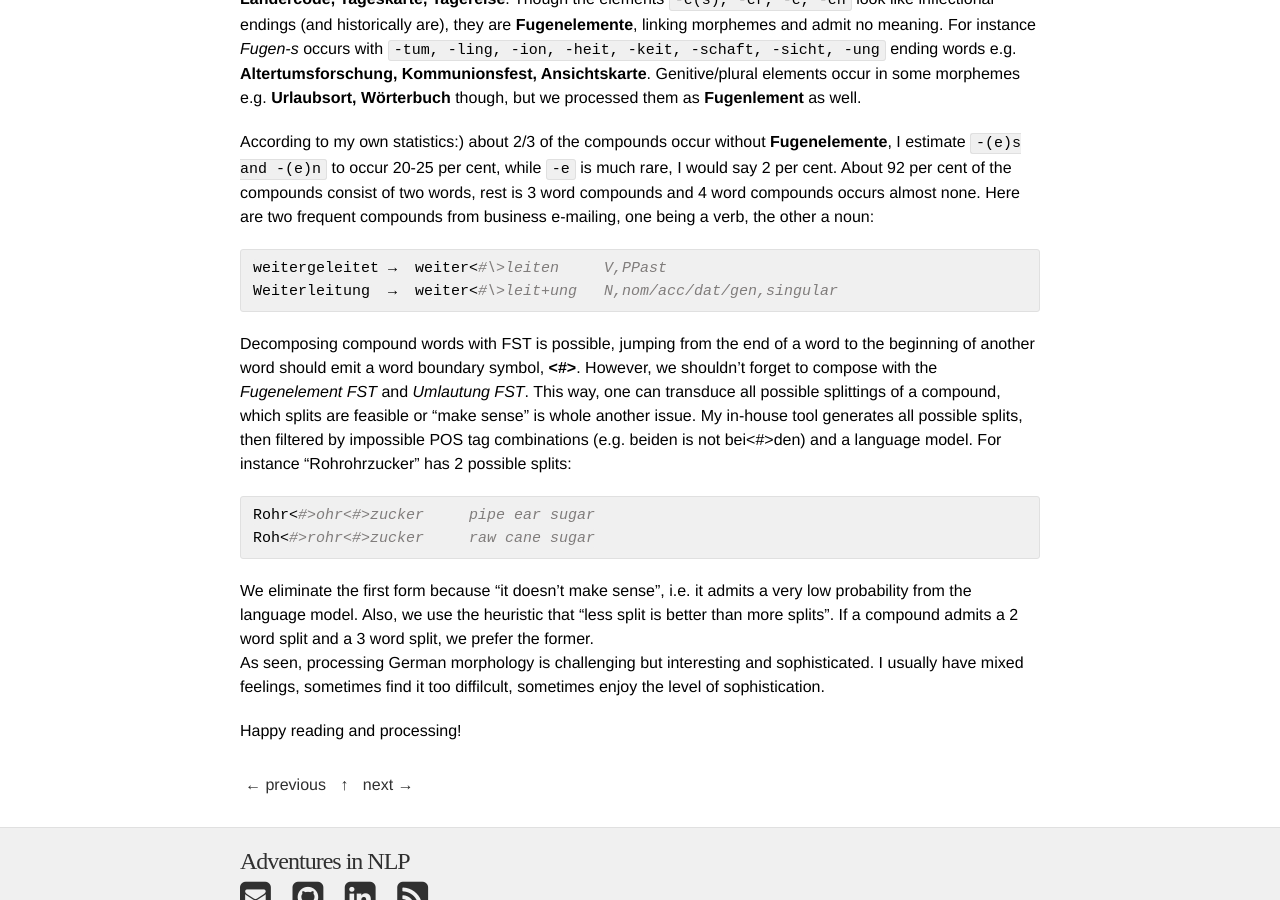
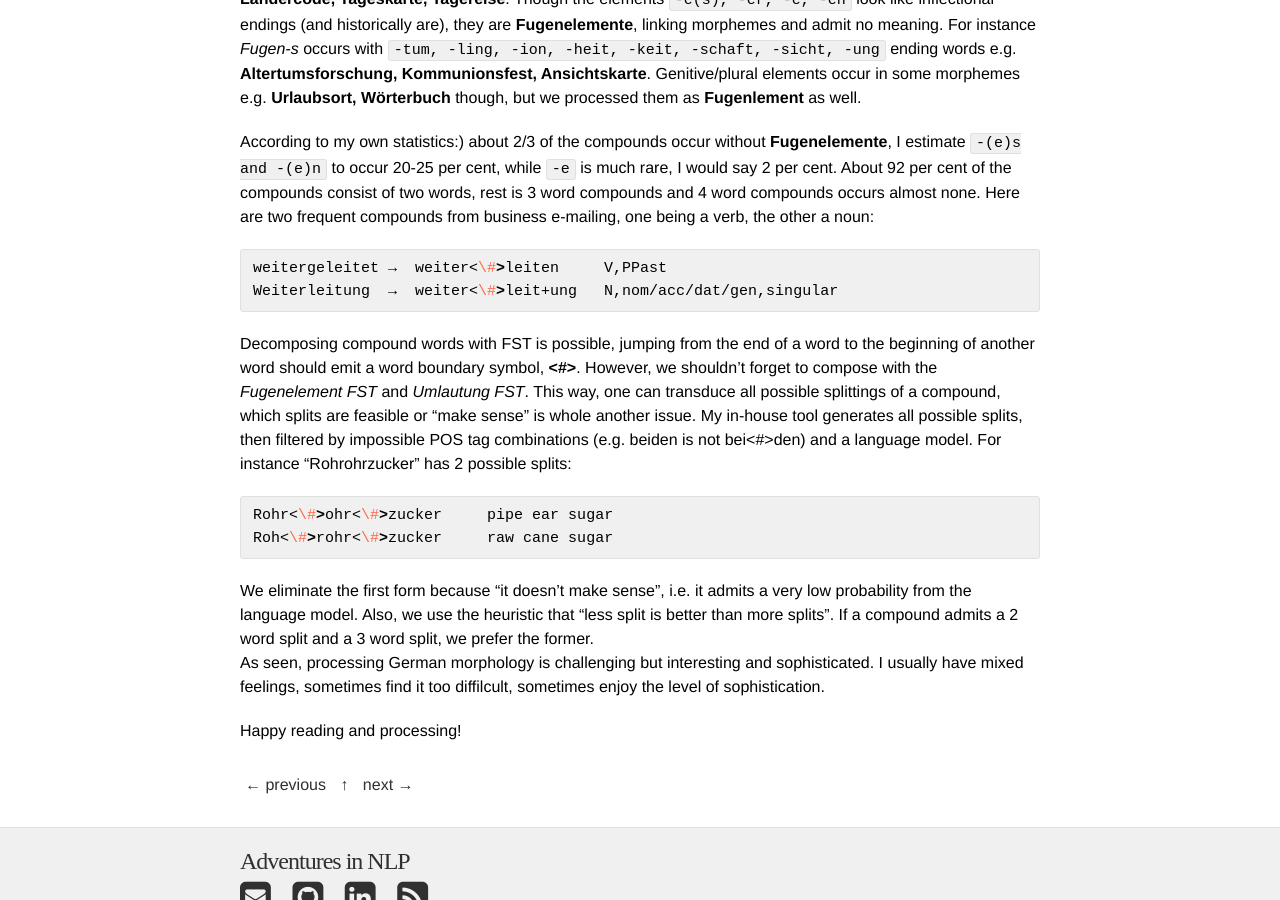
Before and after one commit to DuyguA/DuyguA.github.io, a Jekyll site: the page built from _posts/2017-12-10-german-t1o-level-morphology.md, in a window 1280 px wide and 900 px high, scrolled down 2930 px. Built offline with Jekyll 4.4.1, drawn with Linux system fonts in a browser that asks for light colours; nearby versions of some CDN libraries; some web fonts are replaced.

Commit message:
player with dies

````diff
--- a/_posts/2017-12-10-german-t1o-level-morphology.md
+++ b/_posts/2017-12-10-german-t1o-level-morphology.md
@@ -98,14 +98,14 @@ Decomposing compound words is not a trivial task, not always words come together
 According to my own statistics:) about 2/3 of the compounds occur without **Fugenelemente**, I estimate `-(e)s and -(e)n` to occur 20-25 per cent, while `-e` is much rare, I would say 2 per cent. About 92 per cent of the compounds consist of two words, rest is 3 word compounds and 4 word compounds occurs almost none. Here are two frequent compounds from business e-mailing, one being a verb, the other a noun:
 
 ```sh
-weitergeleitet →  weiter<#\>leiten     V,PPast
-Weiterleitung  →  weiter<#\>leit+ung   N,nom/acc/dat/gen,singular
+weitergeleitet →  weiter<\#>leiten     V,PPast
+Weiterleitung  →  weiter<\#>leit+ung   N,nom/acc/dat/gen,singular
 ```
-Decomposing compound words with FST is possible, jumping from the end of a word to the beginning of another word should emit a word boundary symbol, **<#>**. However, we shouldn’t forget to compose with the *Fugenelement FST* and *Umlautung FST*. This way, one can transduce all possible splittings of a compound, which splits are feasible or “make sense” is whole another issue. My in-house tool generates all possible splits, then filtered by impossible POS tag combinations (e.g. beiden is not bei<#>den) and a language model. For instance “Rohrohrzucker” has 2 possible splits:
+Decomposing compound words with FST is possible, jumping from the end of a word to the beginning of another word should emit a word boundary symbol, **<#>**. However, we shouldn’t forget to compose with the *Fugenelement FST* and *Umlautung FST*. This way, one can transduce all possible splittings of a compound, which splits are feasible or “make sense” is whole another issue. My in-house tool generates all possible splits, then filtered by impossible POS tag combinations (e.g. beiden is not bei<\#>den) and a language model. For instance “Rohrohrzucker” has 2 possible splits:
 
 ```sh
-Rohr<#>ohr<#>zucker     pipe ear sugar
-Roh<#>rohr<#>zucker     raw cane sugar
+Rohr<\#>ohr<\#>zucker     pipe ear sugar
+Roh<\#>rohr<\#>zucker     raw cane sugar
 ```
 
 We eliminate the first form because “it doesn’t make sense”, i.e. it admits a very low probability from the language model. Also, we use the heuristic that “less split is better than more splits”. If a compound admits a 2 word split and a 3 word split, we prefer the former.
````
